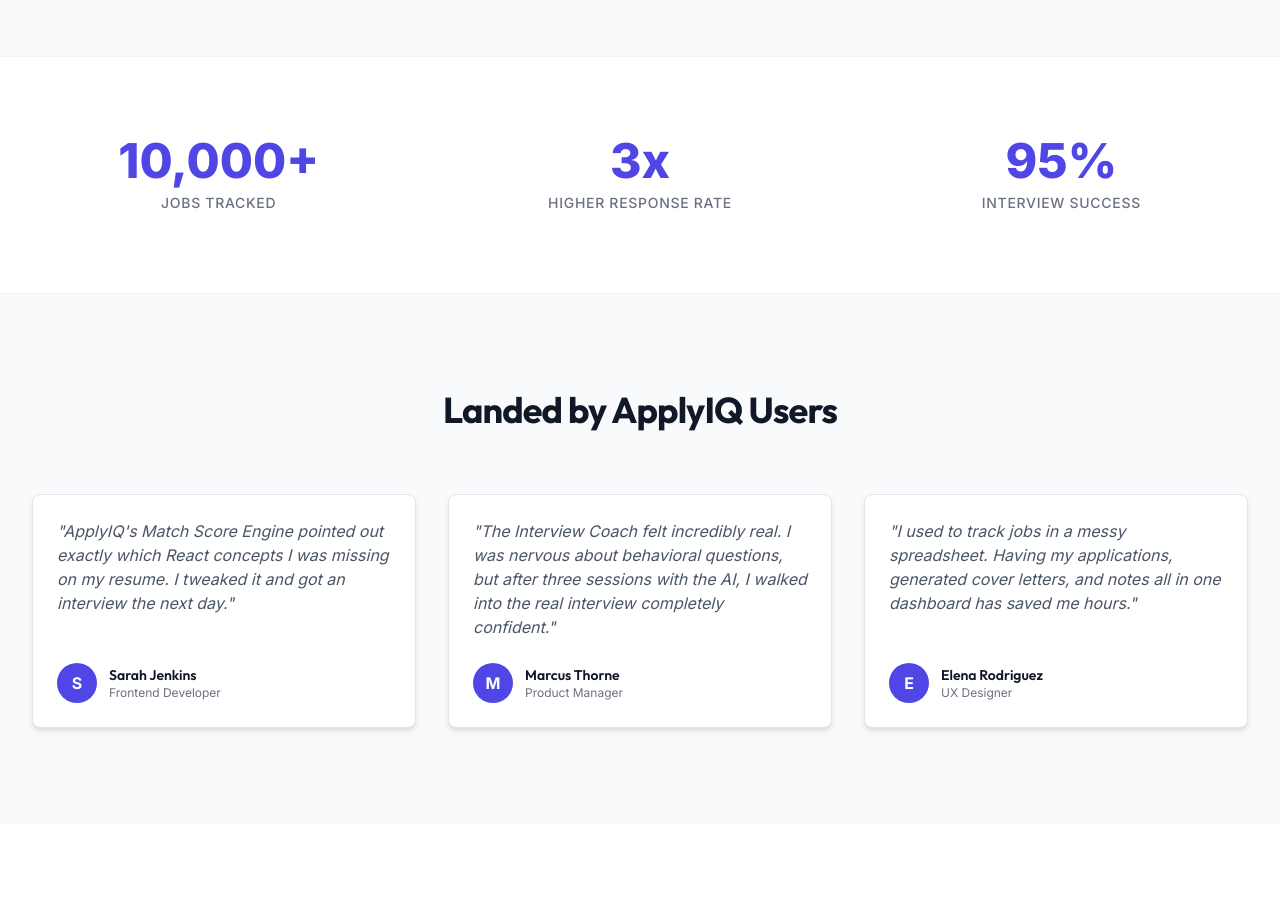
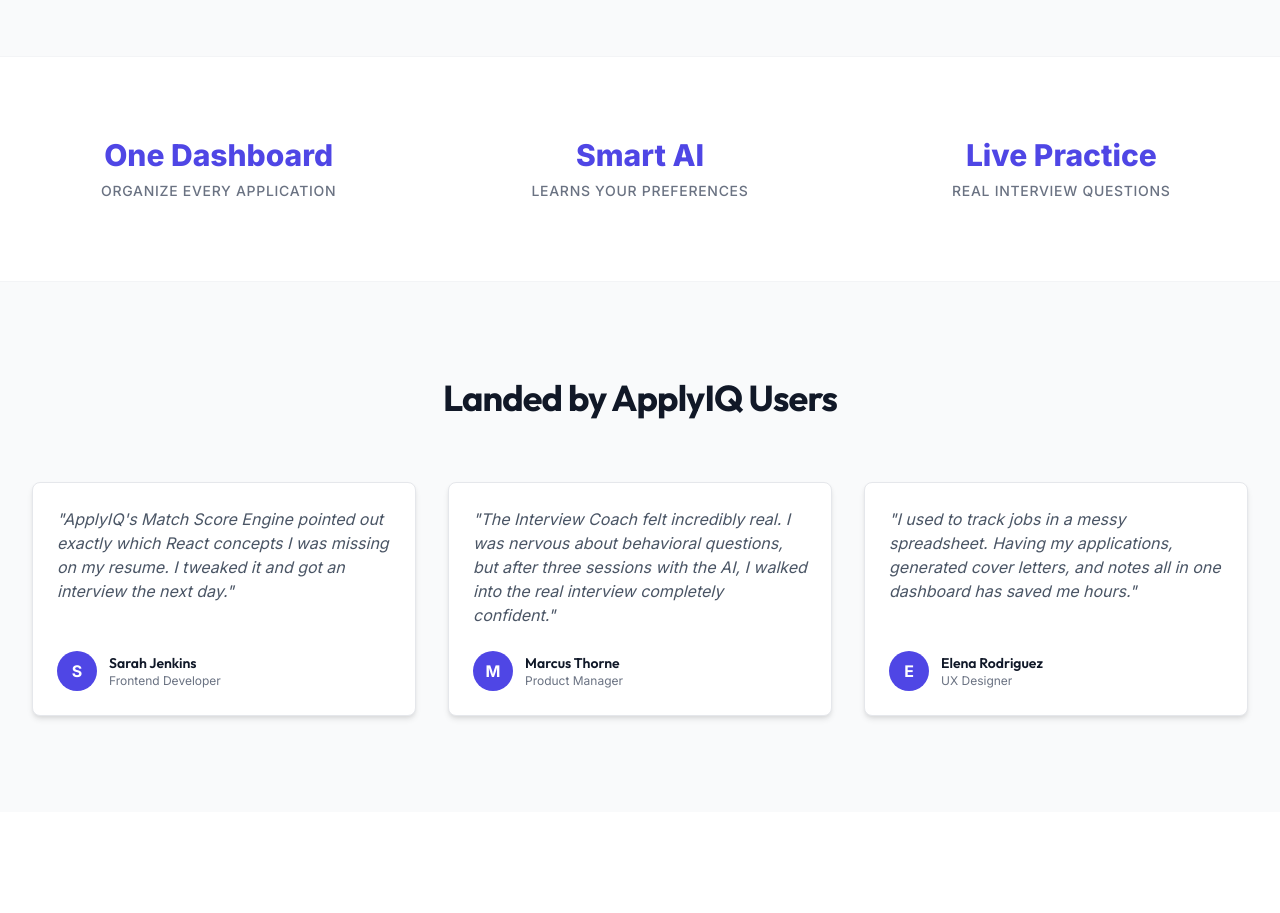
Before and after one commit to sokoo69/ApplyIQ-frontend, a Next.js app: page / in a window 1280 px wide. Shown: the part 1820-2733 px from the top of the page. Built offline with nearby package versions, Linux system fonts and the light colour scheme; no server answers.

Commit message:
fix: updated broken link to /items/manage and replaced fabricated stats with real features

```diff
--- a/src/app/jobs/[id]/page.tsx
+++ b/src/app/jobs/[id]/page.tsx
@@ -124,7 +124,7 @@
 
   const getActionLink = (type: 'match' | 'manage') => {
     if (!isAuthenticated) return '/login';
-    if (type === 'manage') return `/my-applications`;
+    if (type === 'manage') return `/items/manage`;
     if (type === 'match') return `/ai/match?jobId=${job._id || job.id}`;
     return '#';
   };
--- a/src/components/sections/StatisticsSection.tsx
+++ b/src/components/sections/StatisticsSection.tsx
@@ -1,61 +1,25 @@
-"use client";
-
-import { useEffect, useState, useRef } from 'react';
-
-function AnimatedCounter({ end, duration = 2000, suffix = "" }: { end: number, duration?: number, suffix?: string }) {
-  const [count, setCount] = useState(0);
-  const countRef = useRef<HTMLDivElement>(null);
-  const [isVisible, setIsVisible] = useState(false);
-
-  useEffect(() => {
-    const observer = new IntersectionObserver(
-      ([entry]) => {
-        if (entry.isIntersecting) setIsVisible(true);
-      },
-      { threshold: 0.1 }
-    );
-    if (countRef.current) observer.observe(countRef.current);
-    return () => observer.disconnect();
-  }, []);
-
-  useEffect(() => {
-    if (!isVisible) return;
-
-    let startTimestamp: number;
-    const step = (timestamp: number) => {
-      if (!startTimestamp) startTimestamp = timestamp;
-      const progress = Math.min((timestamp - startTimestamp) / duration, 1);
-      // ease out cubic
-      const easeProgress = 1 - Math.pow(1 - progress, 3);
-      setCount(Math.floor(easeProgress * end));
-      if (progress < 1) window.requestAnimationFrame(step);
-    };
-    window.requestAnimationFrame(step);
-  }, [end, duration, isVisible]);
-
-  return (
-    <div ref={countRef} className="text-4xl font-extrabold text-[var(--color-primary)] md:text-5xl">
-      {count.toLocaleString()}{suffix}
-    </div>
-  );
-}
-
 export default function StatisticsSection() {
   return (
     <section className="bg-white px-4 py-20 sm:px-6 lg:px-8 border-y border-gray-100">
       <div className="container mx-auto max-w-7xl">
         <div className="grid grid-cols-1 gap-12 sm:grid-cols-3 text-center">
           <div className="space-y-2">
-            <AnimatedCounter end={10000} suffix="+" />
-            <p className="text-sm font-medium text-gray-500 uppercase tracking-wider">Jobs Tracked</p>
+            <div className="text-2xl font-extrabold text-[var(--color-primary)] md:text-3xl">
+              One Dashboard
+            </div>
+            <p className="text-sm font-medium text-gray-500 uppercase tracking-wider">Organize Every Application</p>
           </div>
           <div className="space-y-2">
-            <AnimatedCounter end={3} suffix="x" />
-            <p className="text-sm font-medium text-gray-500 uppercase tracking-wider">Higher Response Rate</p>
+            <div className="text-2xl font-extrabold text-[var(--color-primary)] md:text-3xl">
+              Smart AI
+            </div>
+            <p className="text-sm font-medium text-gray-500 uppercase tracking-wider">Learns Your Preferences</p>
           </div>
           <div className="space-y-2">
-            <AnimatedCounter end={95} suffix="%" />
-            <p className="text-sm font-medium text-gray-500 uppercase tracking-wider">Interview Success</p>
+            <div className="text-2xl font-extrabold text-[var(--color-primary)] md:text-3xl">
+              Live Practice
+            </div>
+            <p className="text-sm font-medium text-gray-500 uppercase tracking-wider">Real Interview Questions</p>
           </div>
         </div>
       </div>
```
